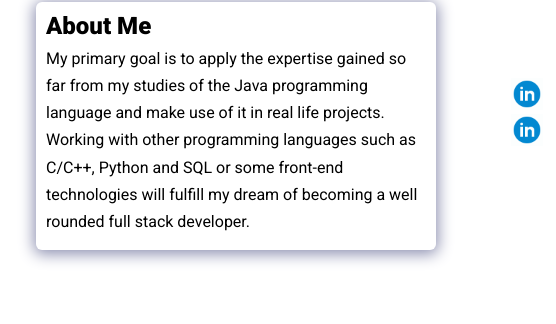
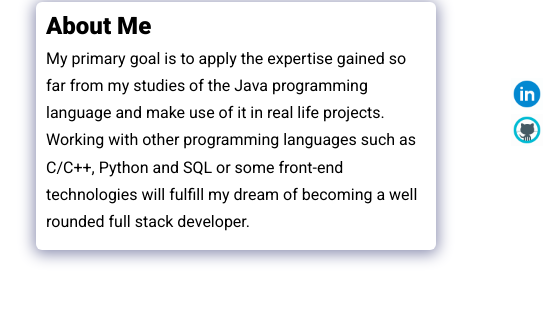
Before and after one commit to mario-manousi/mariomanousi, a plain HTML site: page index.html in a window 1280 px wide. Shown: the part 250-574 px from the top of the page, 724-1280 px from the left. Drawn offline with nearby package versions, Linux system fonts and the light colour scheme.

Commit message:
Update index.html

```diff
--- a/index.html
+++ b/index.html
@@ -250,7 +250,7 @@
           class="socicon"
       /></a>
       <a href="https://github.com/mario-manousi" target="_blank"
-        ><img src="icons/icons8-linkedin-circled.gif" alt="Github" class="socicon"
+        ><img src="icons/icons8-github.gif" alt="Github" class="socicon"
       /></a>
     </div>
 
```
